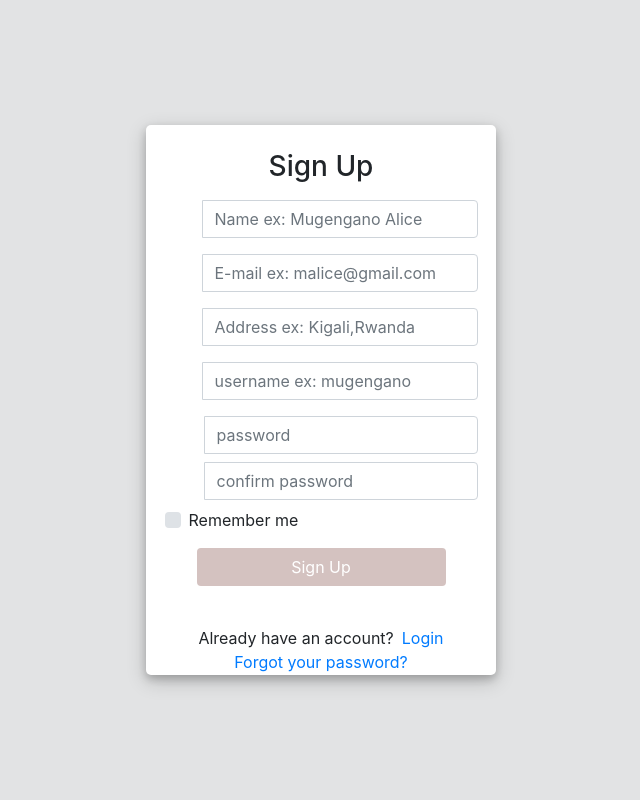
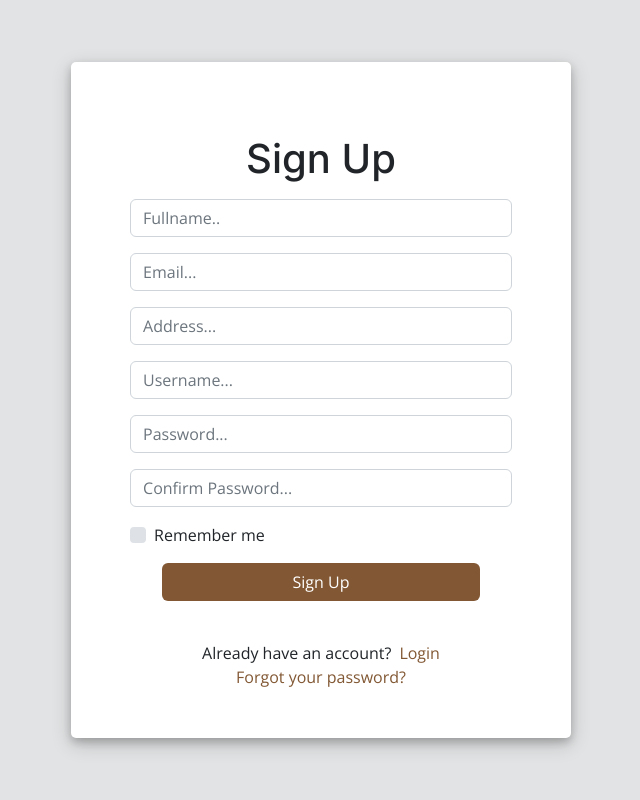
Before and after one commit to Mugengano18/Kulture, a PHP site: page /forms/signUp.php in a window 1280 px wide. Shown: the whole page, without its empty margins (319-959 px from the left). Run offline with PHP 8.4, Linux system fonts and the light colour scheme; some libraries are stand-ins or nearby versions.

```diff
--- a/forms/signUp.php
+++ b/forms/signUp.php
@@ -13,9 +13,21 @@
     <script src="https://ajax.googleapis.com/ajax/libs/jquery/3.3.1/jquery.min.js"></script>
     <link rel="stylesheet" href="https://use.fontawesome.com/releases/v5.6.1/css/all.css" integrity="sha384-gfdkjb5BdAXd+lj+gudLWI+BXq4IuLW5IT+brZEZsLFm++aCMlF1V92rMkPaX4PP" crossorigin="anonymous">
     <link rel="stylesheet" href="login.css">
+    <!-- Google Fonts -->
+    <link rel="preconnect" href="https://fonts.googleapis.com">
+    <link rel="preconnect" href="https://fonts.gstatic.com" crossorigin>
+    <link href="https://fonts.googleapis.com/css2?family=Open+Sans:ital,wght@0,300;0,400;0,500;0,600;0,700;1,300;1,400;1,600;1,700&family=Amatic+SC:ital,wght@0,300;0,400;0,500;0,600;0,700;1,300;1,400;1,500;1,600;1,700&family=Inter:ital,wght@0,300;0,400;0,500;0,600;0,700;1,300;1,400;1,500;1,600;1,700&display=swap" rel="stylesheet">
+    <!-- Vendor CSS Files -->
+    <link href="assets/vendor/bootstrap/css/bootstrap.min.css" rel="stylesheet">
+    <link href="assets/vendor/bootstrap-icons/bootstrap-icons.css" rel="stylesheet">
+    <link href="assets/vendor/aos/aos.css" rel="stylesheet">
+    <link href="assets/vendor/glightbox/css/glightbox.min.css" rel="stylesheet">
+    <link href="assets/vendor/swiper/swiper-bundle.min.css" rel="stylesheet">
+
+    <!-- Main css file -->
+    <link href="assets/css/main.css" rel="stylesheet">
 
     <style>
-
         /* Coded with love by Mutiullah Samim */
         /* Coded with love by Mutiullah Samim */
         body,
@@ -25,9 +37,10 @@
             height: 100%;
             background: #e2e3e4 !important;
         }
+
         .user_card {
-        height: 550px;
-        width: 350px;
+            height: auto;
+            width: 500px;
             margin-top: auto;
             margin-bottom: auto;
             background: #ffffff;
@@ -35,90 +48,84 @@
             display: flex;
             justify-content: center;
             flex-direction: column;
-        padding: 10px;
-        box-shadow: 0 4px 8px 0 rgba(0, 0, 0, 0.2), 0 6px 20px 0 rgba(0, 0, 0, 0.19);
-        -webkit-box-shadow: 0 4px 8px 0 rgba(0, 0, 0, 0.2), 0 6px 20px 0 rgba(0, 0, 0, 0.19);
+            padding: 49px;
+            box-shadow: 0 4px 8px 0 rgb(0 0 0 / 20%), 0 6px 20px 0 rgb(0 0 0 / 19%);
+            -webkit-box-shadow: 0 4px 8px 0 rgb(0 0 0 / 20%), 0 6px 20px 0 rgb(0 0 0 / 19%);
             -moz-box-shadow: 0 4px 8px 0 rgba(0, 0, 0, 0.2), 0 6px 20px 0 rgba(0, 0, 0, 0.19);
             border-radius: 5px;
         }
+
         /* .form_container {
         margin-top: 100px;
     } */
         .login_btn {
             width: 100%;
+            background: #825834 !important;
+            color: white !important;
+        }
+        .login_btn:hover{
             background: #d4c2c0 !important;
-        color: white !important;
         }
         .login_btn:focus {
             box-shadow: none !important;
             outline: 0px !important;
         }
+
         .login_container {
             padding: 0 2rem;
         }
+
         .input-group-text {
             background: #ffffff !important;
             color: white !important;
             border: 0 !important;
             border-radius: 0.25rem 0 0 0.25rem !important;
         }
+
         .input_user,
         .input_pass:focus {
             box-shadow: none !important;
             outline: 0px !important;
         }
+
         .custom-checkbox .custom-control-input:checked~.custom-control-label::before {
             background-color: #ffffff !important;
+        }
+        form{
+            width: 95%;
         }
     </style>
 </head>
 <!--Coded with love by Mutiullah Samim-->
+
 <body>
     <div class="container h-100">
         <div class="d-flex justify-content-center h-100">
             <div class="user_card ">
                 <div class="d-flex justify-content-center pt-4 mb-2">
-                <h3>Sign Up</h3>
+                    <h1>Sign Up</h1>
                 </div>
 
                 <div class="d-flex justify-content-center">
 
                     <form action="register.php" method="post">
                         <div class="input-group mb-3">
-							<div class="input-group-append">
-								<span class="input-group-text"><i class="fas fa-user"></i></span>
-							</div>
-							<input type="text" name="name" class="form-control input_user" value="" placeholder="Name ex: Mugengano Alice" required>
+                            <input type="text" name="name" class="form-control input_user" value="" placeholder="Fullname.." required>
                         </div>
                         <div class="input-group mb-3 ">
-							<div class="input-group-append">
-								<span class="input-group-text"><i class="fas fa-user"></i></span>
-							</div>
-							<input type="email" name="email" class="form-control input_user" value="" placeholder="E-mail ex: malice@gmail.com"  required>
+                            <input type="email" name="email" class="form-control input_user" value="" placeholder="Email..." required>
                         </div>
                         <div class="input-group mb-3">
-							<div class="input-group-append">
-								<span class="input-group-text"><i class="fas fa-user"></i></span>
-							</div>
-							<input type="text" name="address" class="form-control input_user" value="" placeholder="Address ex: Kigali,Rwanda"  required>
+                            <input type="text" name="address" class="form-control input_user" value="" placeholder="Address..." required>
                         </div>
                         <div class="input-group mb-3">
-							<div class="input-group-append">
-								<span class="input-group-text"><i class="fas fa-user"></i></span>
+                            <input type="text" name="username" class="form-control input_user" value="" placeholder="Username..." required>
                         </div>
-							<input type="text" name="username" class="form-control input_user" value="" placeholder="username ex: mugengano"  required>
+                        <div class="input-group mb-3">
+                            <input type="password" name="password" class="form-control input_pass" value="" placeholder="Password..." required>
                         </div>
-						<div class="input-group mb-2">
-							<div class="input-group-append">
-								<span class="input-group-text"><i class="fas fa-key"></i></span>
-							</div>
-							<input type="password" name="password" class="form-control input_pass" value="" placeholder="password"  required>
-						</div>
-                        <div class="input-group mb-2">
-							<div class="input-group-append">
-								<span class="input-group-text"><i class="fas fa-key"></i></span>
-							</div>
-							<input type="password" name="confirm_password" class="form-control input_pass" value="" placeholder="confirm password" required>
+                        <div class="input-group mb-3">
+                            <input type="password" name="confirm_password" class="form-control input_pass" value="" placeholder="Confirm Password..." required>
                         </div>
                         <div class="form-group">
                             <div class="custom-control custom-checkbox">
@@ -143,5 +150,15 @@
             </div>
         </div>
     </div>
+    <div id="preloader"></div>
+
+    <!-- Vendor JS Files -->
+    <script src="assets/vendor/bootstrap/js/bootstrap.bundle.min.js"></script>
+    <script src="assets/vendor/aos/aos.js"></script>
+    <script src="assets/vendor/glightbox/js/glightbox.min.js"></script>
+    <script src="assets/vendor/swiper/swiper-bundle.min.js"></script>
+    <!-- Template Main JS File -->
+    <script src="assets/js/main.js"></script>
 </body>
+
 </html>
--- a/index.php
+++ b/index.php
@@ -1,7 +1,6 @@
 
 <?php
-include('categories.php');
-include('./forms/login.php')
+session_start()
 
 ?>
 
```
Lines whose indentation alone changed are shown as unchanged.
